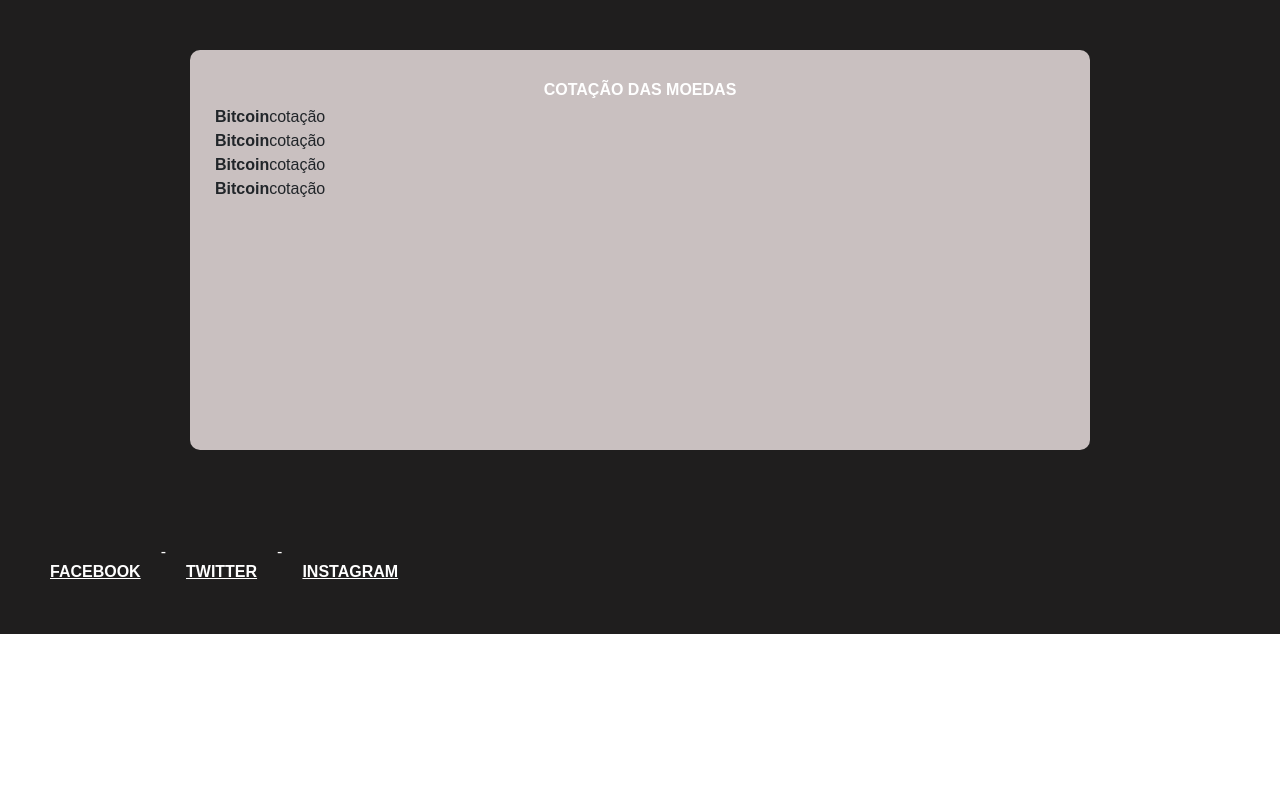
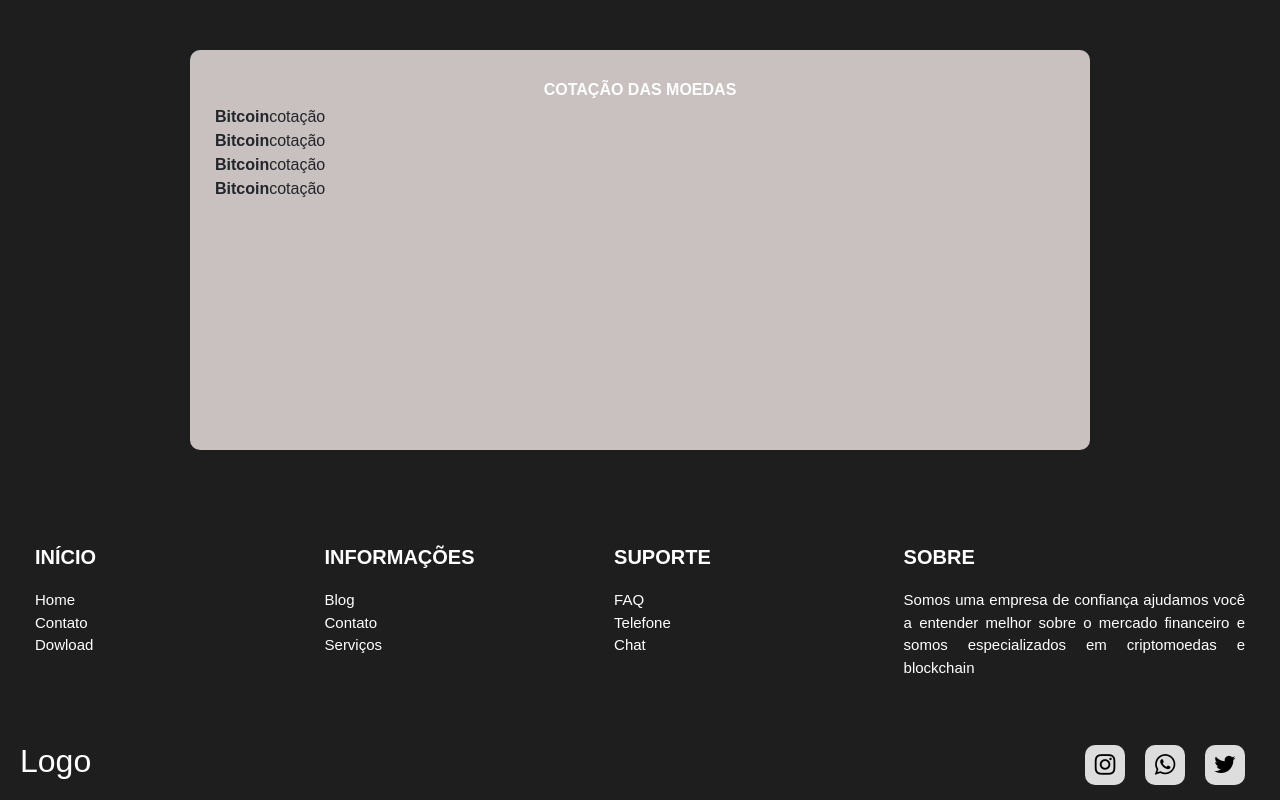
Before and after one commit to VeronicaBertozzi/Desafio-CriptoDev-Grupo01-LandingPage, a plain HTML site: page html/index.html in a window 1280 px wide. Shown: the part 1895-2695 px from the top of the page. Before the commit the page ends 2529 px from the top, so only its background shows below. Drawn offline with nearby package versions, Linux system fonts and the light colour scheme.

Commit message:
Atualizando o footer

```diff
--- a/css/style.css
+++ b/css/style.css
@@ -328,7 +328,7 @@ header ul li:hover{
     flex-wrap: wrap;
 }
 
-
+/*COINS*/
 .coins{
     width: 100% ;
     background-color: rgb(31, 30, 30);
@@ -356,17 +356,122 @@ header ul li:hover{
 }
 
 
+/*fOOTER*/
 
 .footer-menu{
+    width: 100%;
+    color: white;
+    font-size: 15px;
+    background-color: rgb(31, 30, 30);
     display: flex;
+    padding: 25px;
+}
+.boxs{
+    width: 320px;
+    min-height: 150px;
+    padding: 10px;
+}
+
+.footer-menu .boxs:nth-child(4){
+    width: 400px;
+}
+
+.boxs h2{
+  font-size: 20px;
+  color:white;
+  margin-bottom: 20px;
+  font-weight: bolder;
+  text-transform: uppercase;
+
+}
+
+.boxs ul li {
+    margin: auto 0;
+    list-style: none;
+}
+.boxs ul li a {
     color: white;
-    text-transform: uppercase;
+    text-decoration: none;
+    cursor: pointer;
+}
+
+.boxs ul{
+    padding-left: 0rem;
+}
+.boxs ul li a:hover{
+    color: aliceblue;
+    text-decoration: none;
+}
+
+.boxs p {
+    text-align: justify;
+}
+
+@media(max-width:950px){
+    .footer-menu{
+        flex-direction: column;
+        width: 100%;
+
+
+    }
+
+    .footer-menu .boxs {
+        width: 100%;
+        text-align: center;
+    }
+
+    .footer-menu .boxs:nth-child(4){
+
+        width: 100%;
+        padding: 25px;
+        padding-bottom: 15px;
+    }
+
+    .boxs ul{
+        padding-left: 0rem;
+    }
+}
+
+.footer-social{
+    width: 100%;
+    height:70px;
+    display: flex ;
+    justify-content: space-between;
+    align-items: center;
+    padding: 0px 20px;
     background-color: rgb(31, 30, 30);
-    padding: 30px;
-    margin: 0;
+
 }
-.footer-menu a{
+.footer-social h2 {
     color: #fff;
-    padding: 20px;
-    font-weight: bolder;
+
 }
+.footer-social .sociais{
+    display: flex;
+    margin-right: 5px;
+
+}
+
+.sociais .social {
+    width: 40px;
+    height: 40px;
+    text-align: center;
+    line-height: 40px;
+    background: #ddd;
+    border-radius: 10px;
+    margin: 10px;
+    cursor: pointer;
+    transition: background.3s linear;
+
+}
+
+.sociais .social a{
+    color: #000;
+    font-size: 1.5em;
+    transition: color.3s linear;
+
+}
+
+.sociais .social :hover{
+    background-color: #444;
+}
--- a/html/index.html
+++ b/html/index.html
@@ -14,7 +14,9 @@
     rel="stylesheet">
   <link href="https://cdn.jsdelivr.net/npm/bootstrap@5.2.0-beta1/dist/css/bootstrap.min.css" rel="stylesheet"
    integrity="sha384-0evHe/X+R7YkIZDRvuzKMRqM+OrBnVFBL6DOitfPri4tjfHxaWutUpFmBp4vmVor" crossorigin="anonymous">
+ <link rel="stylesheet" href="https://cdnjs.cloudflare.com/ajax/libs/font-awesome/4.7.0/css/font-awesome.css ">
   </head>
+
 
 <body>
 
@@ -173,10 +175,62 @@
   <!--Footer-->
 
   <footer class="footer-menu">
-    <a href="https://facebook.com" class="link">Facebook</a> -
-    <a href="https://twitter.com" class="link">Twitter</a> -
-    <a href="https://instagram.com" class="link">Instagram</a>
+    <div class="boxs">
+      <h2>Início</h2>
+      <ul>
+        <li><a href="">Home</a></li>
+        <li><a href="">Contato</a></li>
+        <li><a href="">Dowload</a></li>
+      </ul>
+    </div>
+
+    <div class="boxs">
+      <h2>Informações</h2>
+      <ul>
+        <li><a href="">Blog</a></li>
+        <li><a href="">Contato</a></li>
+        <li><a href="">Serviços</a></li>
+      </ul>
+    </div>
+
+    <div class="boxs">
+      <h2>Suporte</h2>
+      <ul>
+        <li><a href="">FAQ</a></li>
+        <li><a href="">Telefone</a></li>
+        <li><a href="">Chat</a></li>
+      </ul>
+    </div>
+
+    <div class="boxs">
+      <h2>Sobre</h2>
+      <p> Somos uma empresa de confiança ajudamos você a entender melhor
+        sobre o mercado financeiro e somos especializados em criptomoedas e blockchain
+      </p>
+
+    </div>
+
   </footer>
+
+
+  <div class="footer-social">
+    <h2>Logo</h2>
+    <div class="sociais">
+      <div class="social">
+        <a href=""><i class="fa fa-instagram" aria-hidden="true"></i></a>
+      </div>
+
+      <div class="social">
+        <a href=""><i class="fa fa-whatsapp" aria-hidden="true"></i></a>
+      </div>
+
+      <div class="social">
+        <a href=""><i class="fa fa-twitter" aria-hidden="true"></i></a>
+      </div>
+    </div>
+  </div>
+
+
 </body>
 
 </html>
```
Also changed, not shown: javaScript/index.js (deleted). Lines whose indentation alone changed are shown as unchanged.
